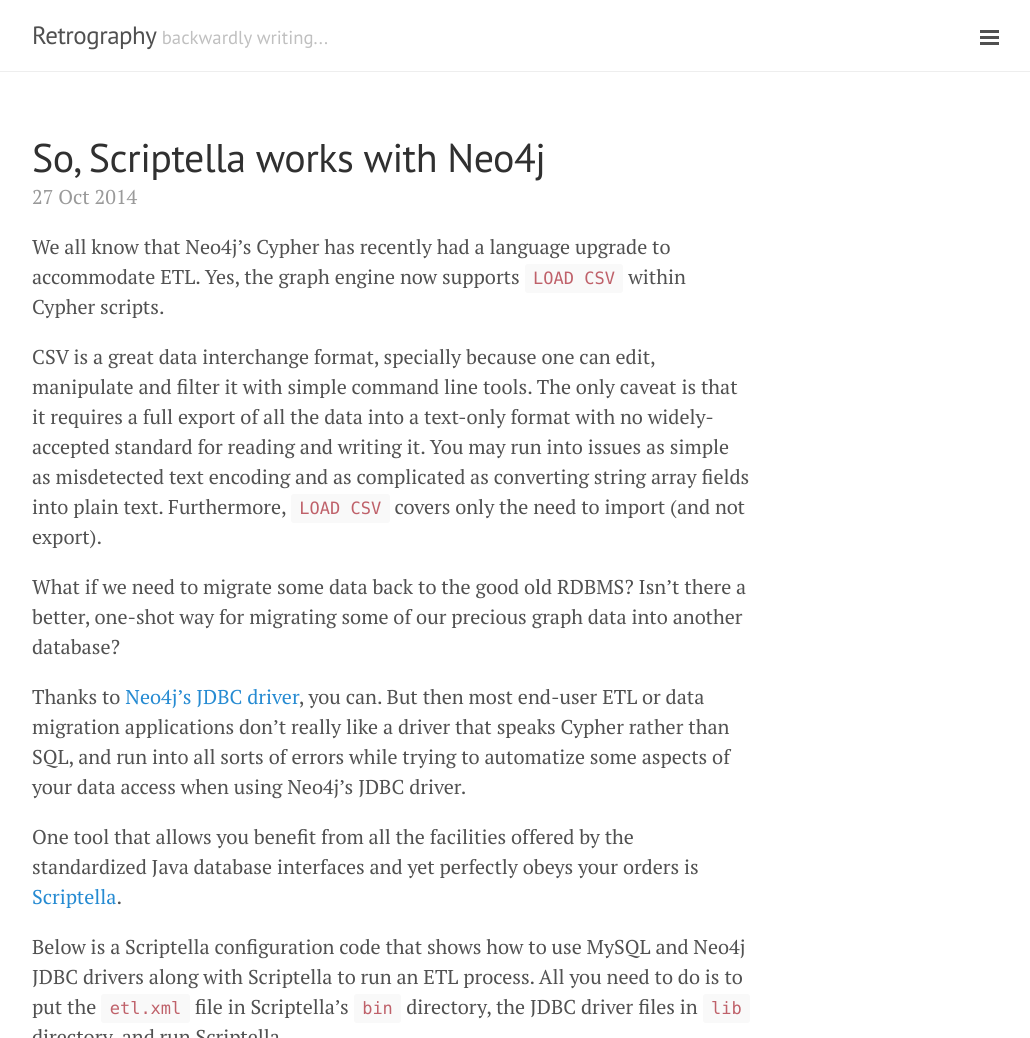
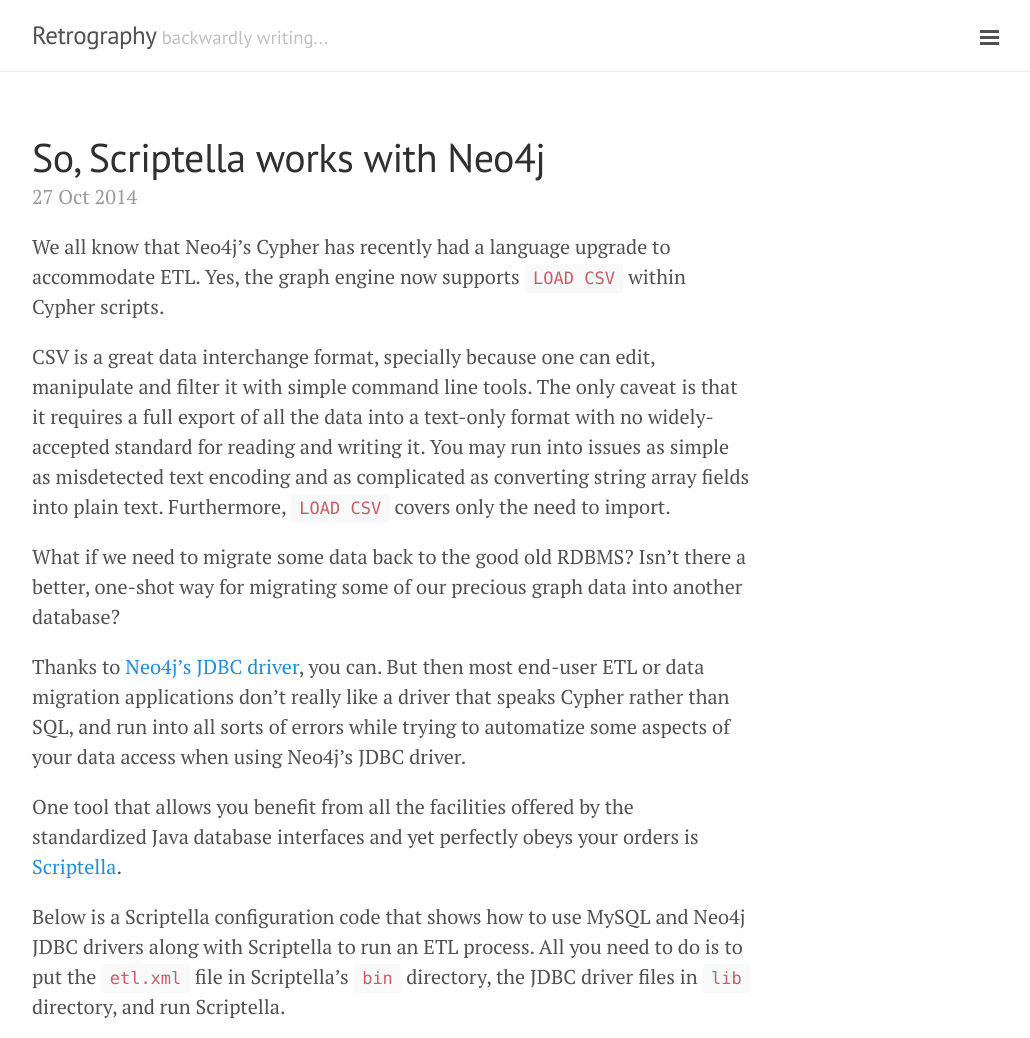
Before and after one commit to retrography/retrography.github.io, a Jekyll site: the page built from _posts/2014-10-27-so-scriptella-works-with-neo4j.markdown, in a window 1280 px wide, cut to the strip 0-1038 px from the top of the page. Shown: the whole strip, without its empty margins (248-1278 px from the left). Built offline with Jekyll 4.4.1, drawn with Linux system fonts in a browser that asks for light colours; Markdown is read by kramdown in place of the engine named in the settings.

Commit message:
Update 2014-10-27-so-scriptella-works-with-neo4j.markdown

```diff
--- a/_posts/2014-10-27-so-scriptella-works-with-neo4j.markdown
+++ b/_posts/2014-10-27-so-scriptella-works-with-neo4j.markdown
@@ -7,7 +7,7 @@ tags: "gist code sna databases graphs neo4j sql cypher mysql xml scriptella etl
 
 We all know that Neo4j's Cypher has recently had a language upgrade to accommodate ETL. Yes, the graph engine now supports `LOAD CSV` within Cypher scripts.
 
-CSV is a great data interchange format, specially because one can edit, manipulate and filter it with simple command line tools. The only caveat is that it requires a full export of all the data into a text-only format with no widely-accepted standard for reading and writing it. You may run into issues as simple as misdetected text encoding and as complicated as converting string array fields into plain text. Furthermore, `LOAD CSV` covers only the need to import (and not export).
+CSV is a great data interchange format, specially because one can edit, manipulate and filter it with simple command line tools. The only caveat is that it requires a full export of all the data into a text-only format with no widely-accepted standard for reading and writing it. You may run into issues as simple as misdetected text encoding and as complicated as converting string array fields into plain text. Furthermore, `LOAD CSV` covers only the need to import.
 
 What if we need to migrate some data back to the good old RDBMS? Isn't there a better, one-shot way for migrating some of our precious graph data into another database?
 
```
